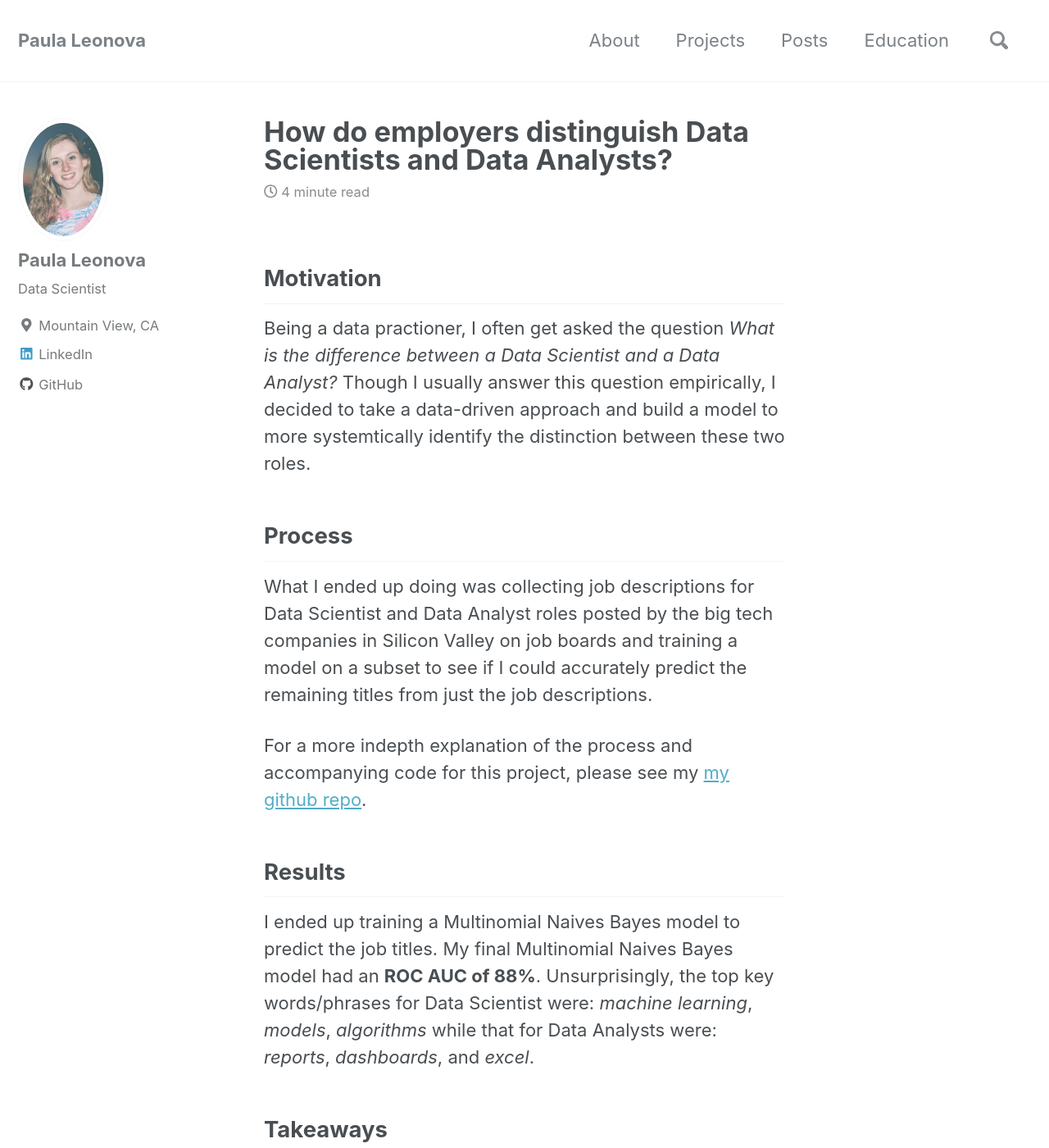
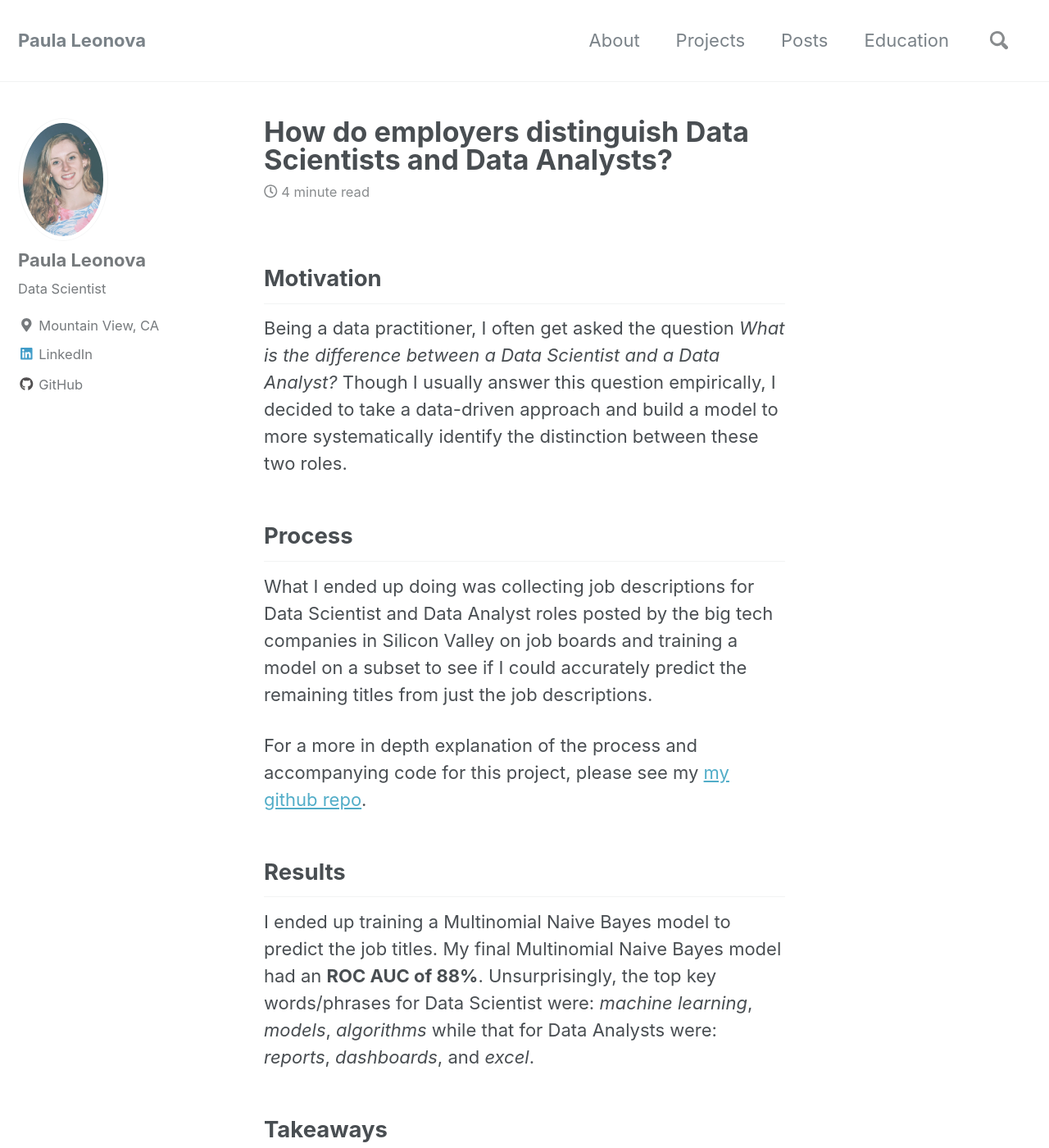
Before and after one commit to pleonova/pleonova.github.io, a Jekyll site: the page built from _posts/2018-08-21-jd-classification.md, in a window 1280 px wide and 1400 px high. Shown: the whole window at 82% size. Built offline with Jekyll 4.4.1, drawn with Linux system fonts in a browser that asks for light colours; nearby versions of some CDN libraries.

Commit message:
Fix typos

```diff
--- a/_posts/2018-08-21-jd-classification.md
+++ b/_posts/2018-08-21-jd-classification.md
@@ -7,15 +7,15 @@ mathjax: true
 ---
 
 ## Motivation
-Being a data practioner, I often get asked the question *What is the difference between a Data Scientist and a Data Analyst?* Though I usually answer this question empirically, I decided to take a data-driven approach and build a model to more systemtically identify the distinction between these two roles.
+Being a data practitioner, I often get asked the question *What is the difference between a Data Scientist and a Data Analyst?* Though I usually answer this question empirically, I decided to take a data-driven approach and build a model to more systematically identify the distinction between these two roles.
 
 ## Process
 What I ended up doing was collecting job descriptions for Data Scientist and Data Analyst roles posted by the big tech companies in Silicon Valley on job boards and training a model on a subset to see if I could accurately predict the remaining titles from just the job descriptions.
 
-For a more indepth explanation of the process and accompanying code for this project, please see my [my github repo](https://github.com/pleonova/jd-classifier).
+For a more in depth explanation of the process and accompanying code for this project, please see my [my github repo](https://github.com/pleonova/jd-classifier).
 
 ## Results
-I ended up training a Multinomial Naives Bayes model to predict the job titles. My final Multinomial Naives Bayes model had an **ROC AUC of 88%**. Unsurprisingly, the top key words/phrases for Data Scientist were: *machine learning*, *models*, *algorithms* while that for Data Analysts were: *reports*, *dashboards*, and *excel*.
+I ended up training a Multinomial Naive Bayes model to predict the job titles. My final Multinomial Naive Bayes model had an **ROC AUC of 88%**. Unsurprisingly, the top key words/phrases for Data Scientist were: *machine learning*, *models*, *algorithms* while that for Data Analysts were: *reports*, *dashboards*, and *excel*.
 
 ## Takeaways
 **Examining the results that my model classified incorrectly actually gives insight into employers and their expectations.**
```
